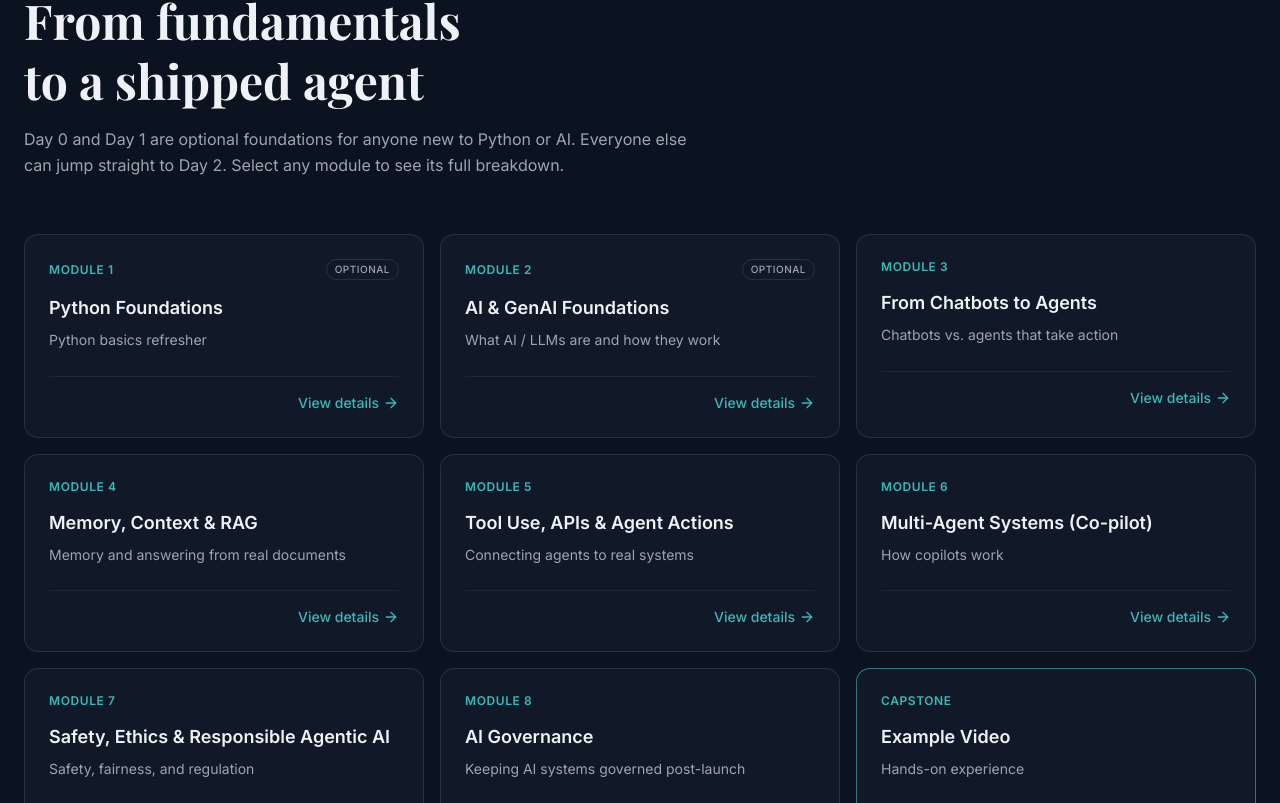
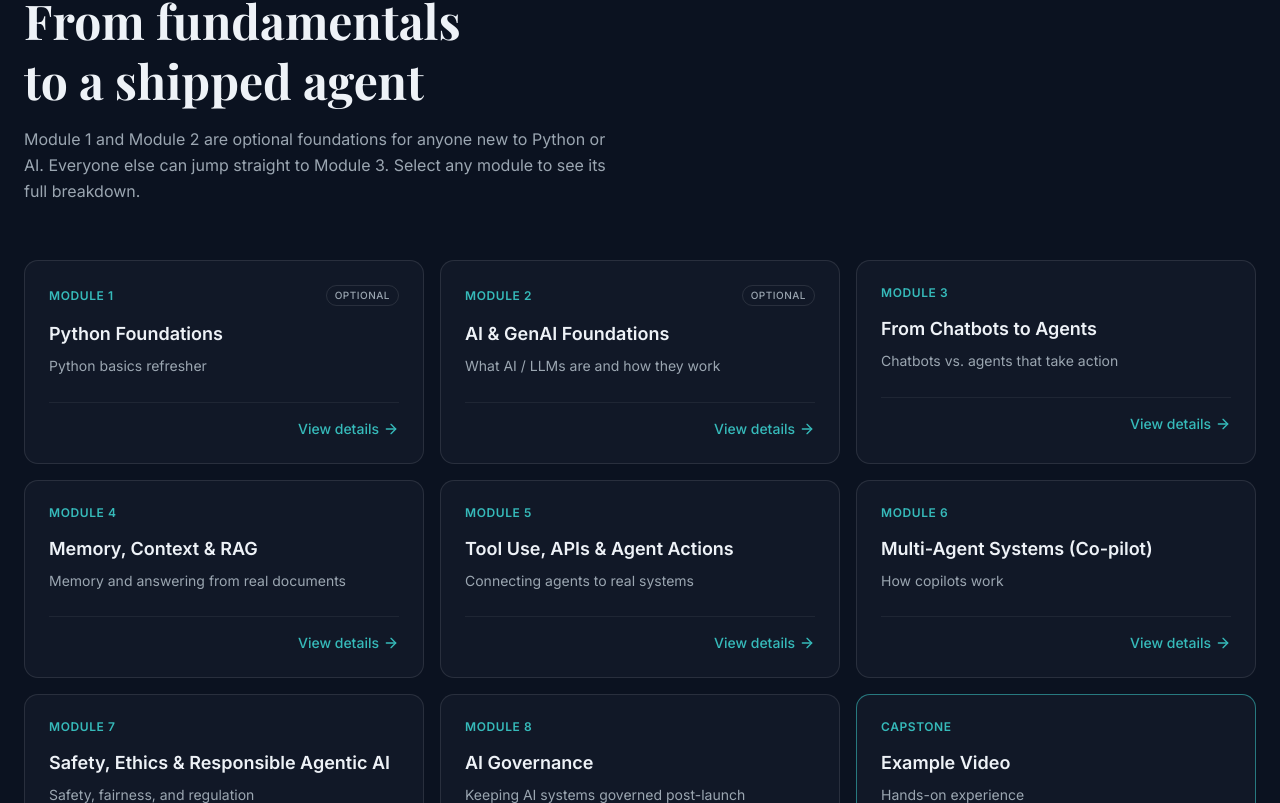
Before and after one commit to tanisha-1234/ai-course63, a Next.js app: page / in a window 1280 px wide. Shown: the part 1817-2620 px from the top of the page. Built offline with nearby package versions, Linux system fonts and the light colour scheme; a web font is replaced by a local one.

Commit message:
Update curriculum-section.tsx

```diff
--- a/components/curriculum-section.tsx
+++ b/components/curriculum-section.tsx
@@ -10,9 +10,9 @@ export function CurriculumSection() {
         <h2 className="mt-4 max-w-2xl text-balance font-serif text-4xl font-bold leading-tight text-foreground md:text-5xl">
           From fundamentals to a shipped agent
         </h2>
-        <p className="mt-4 max-w-2xl text-pretty leading-relaxed text-muted-foreground">
-          Day 0 and Day 1 are optional foundations for anyone new to Python or AI. Everyone else can
-          jump straight to Day 2. Select any module to see its full breakdown.
+         <p className="mt-4 max-w-2xl text-pretty leading-relaxed text-muted-foreground">
+          Module 1 and Module 2 are optional foundations for anyone new to Python or AI. Everyone else
+          can jump straight to Module 3. Select any module to see its full breakdown.
         </p>
 
         <div className="mt-14 grid grid-cols-1 gap-4 sm:grid-cols-2 lg:grid-cols-3">
@@ -38,8 +38,7 @@ export function CurriculumSection() {
                 {mod.title}
               </h3>
               <p className="mt-2 text-sm leading-relaxed text-muted-foreground">{mod.desc}</p>
-              <div className="mt-6 flex items-center justify-between border-t border-border/60 pt-4">
-                <span className="text-sm text-muted-foreground">{mod.hours}</span>
+                            <div className="mt-6 flex items-center justify-end border-t border-border/60 pt-4">
                 <span className="inline-flex items-center gap-1 text-sm font-medium text-primary transition-transform group-hover:translate-x-0.5">
                   View details
                   <ArrowRight className="h-4 w-4" />
```
